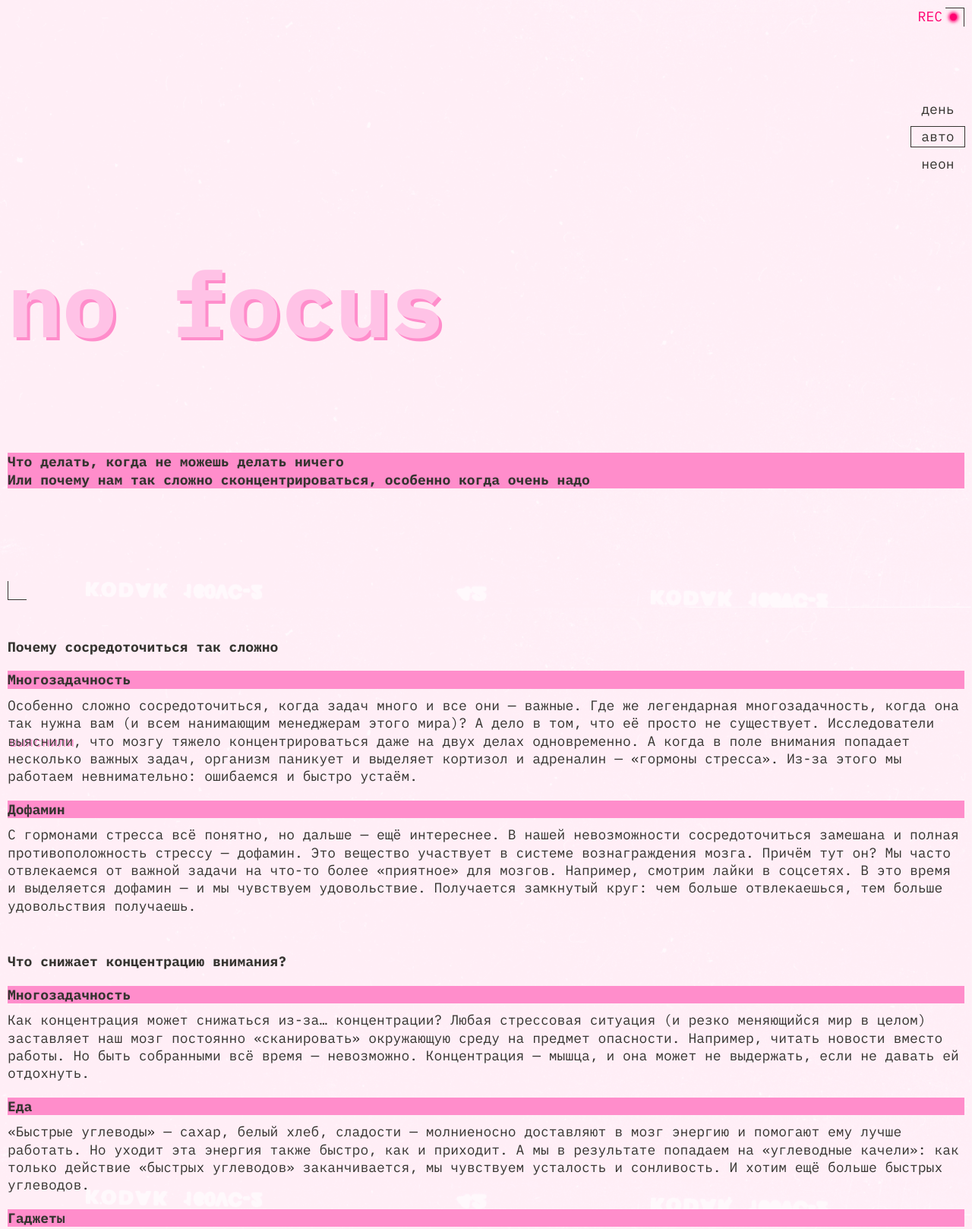
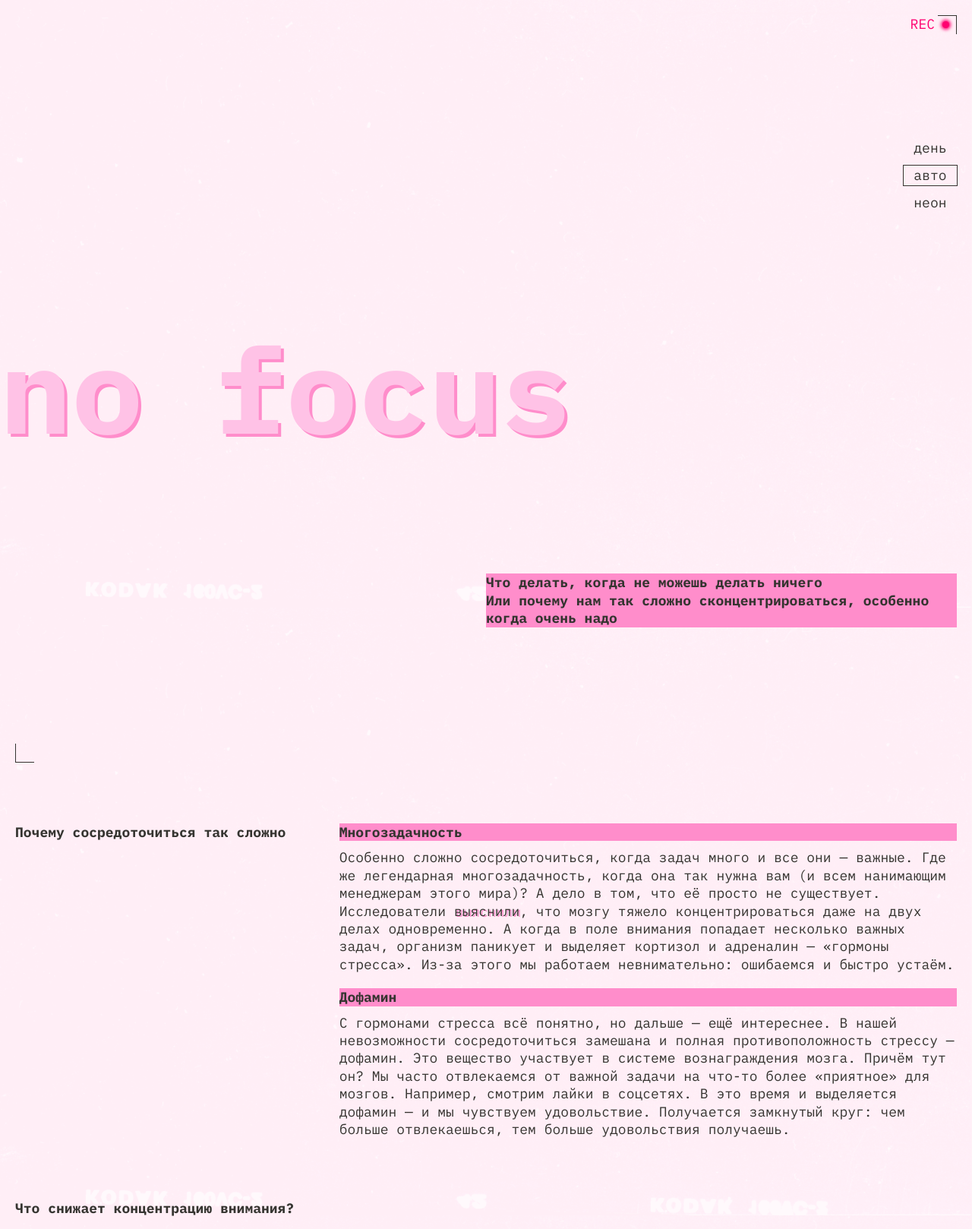
Before and after one commit to PolinaReznichenko/slozhno-sosredotochitsya-fd, a plain HTML site: page index.html in a window 1280 px wide. Shown: the top 1618 px of the page at 76% size. Drawn offline with Linux system fonts and the light colour scheme.

Commit message:
feat: add tablet resolution

```diff
--- a/styles/style.css
+++ b/styles/style.css
@@ -26,8 +26,15 @@
   position: absolute;
   width: 25px;
   height: 25px;
-  border: 1px solid #353430;
+  border: 1px solid var(--decorated-border-color);
   background: transparent;
+}
+
+.decorated-zone::before {
+  top: 10px;
+  right: 10px;
+  border-bottom: none;
+  border-left: none;
 }
 
 .decorated-zone::after {
@@ -37,24 +44,17 @@
   border-right: none;
 }
 
-.decorated-zone::before {
-  top: 10px;
-  right: 10px;
-  border-bottom: none;
-  border-left: none;
-}
-
 .header_decorative_element {
-  display: flex; /*нужен дисплей блок*/
+  display: flex; /*нужен дисплей блок для светлого*/
   flex-direction: row;
   position: absolute;
   top: 10px;
   right: 10px;
   font-family: inherit;
-  font-weight: 400;
+  font-weight: var(--font-weight-regular);
   font-size: var(--main-font-size);
   text-transform: uppercase;
-  color: #FF0070;
+  color: var(--decorative-element-color);
   line-height: 138.89%;
 }
 
@@ -64,8 +64,8 @@
   width: 9px;
   height: 9px;
   border-radius: 50%;
-  background-color: #FF0070;
-  box-shadow: 0 0 4px 2px #FF0070;
+  background-color: var(--decorative-element-color);
+  box-shadow: 0 0 4px 2px var(--decorative-element-color);
   margin: 8px 10px;
 }
 
@@ -78,6 +78,7 @@
   display: flex;
   flex-direction: column;
   gap: 10px;
+  padding-block-end: 5px;
 }
 
 .header__theme-menu-item {
@@ -85,12 +86,11 @@
 }
 
 .header__theme-menu-button {
-  font-family: inherit;
-  font-weight: 400;
+  font-weight: var(--font-weight-regular);
   font-size: var(--main-font-size);
   text-transform: lowercase;
   line-height: 100%;
-  color: var(--text-color);  /*здесь нужен цвет как у h2*/
+  color: var(--button-color);
   background-color: transparent;
   border: none;
   cursor: pointer;
@@ -102,7 +102,7 @@
 }
 
 .header__theme-menu-button_type_auto {
-  color: var(--text-color);  /*здесь нужен цвет как у h2*/
+  color: var(--button-color);
 }
 
 .header__theme-menu-button:hover {
@@ -110,16 +110,17 @@
 }
 
 .header__theme-menu-button:focus-visible {
+  outline: none;
   border-bottom: 1px solid currentColor;
 }
 
 .title {
   font-family: inherit;
-  font-weight: 700;
+  font-weight: var(--font-weight-bold);
   font-size: clamp(7.25rem, 7.0115rem + 1.0178vw, 7.5rem);
-  text-shadow: 4px 4px 0 var(--accent-color);
+  text-shadow: 4px 4px 0 var(--shadow-color);
   text-transform: lowercase;
-  color: #FFC2E6;
+  color: var(--main-title-color);
   line-height: 83%;
 }
 
@@ -129,42 +130,39 @@
 
 .title-decor {
   background-color: var(--accent-color);
-  color: var(--title-accent-color);
+  color: var(--accent-title-color);
 }
 
 .header_description-text {
-  font-family: inherit;
-  font-weight: 700;
+  font-weight: var(--font-weight-bold);
   font-size: var(--main-font-size);
-  line-height: 130%;
+  line-height: var(--main-line-height);
 }
-
 
 .content {
   padding-inline: var(--general-internal-padding);
-  padding-block: var(--content-padding);
+  padding-block: var(--content-padding-block);
   display: grid;
-  gap: 50px;
+  gap: var(--content-gap);
 }
 
 .content-section {
   display: grid;
-  gap: 20px;
+  gap: var(--section-gap);
 }
 
-.content-section_reasons {}
+/* .content-section_reasons {} */
 
 .content-section_title {
-  font-family: inherit;
-  font-weight: 700;
+  font-weight: var(--font-weight-bold);
   font-size: var(--main-font-size);
-  color: var(--text-color); /*другой цвет*/
-  line-height: 130%;
+  color: var(--section-title-color);
+  line-height: var(--main-line-height);
 }
 
 .card-list {
-  display:grid;
-  gap: 20px;
+  display: grid;
+  gap: var(--section-gap);
   list-style: none;
 }
 
@@ -174,25 +172,27 @@
 
 .card {
   display: grid;
-  gap: 10px;
+  gap: var(--card-gap);
 }
 
 .card_title {
-  font-weight: 700;
+  font-weight: var(--font-weight-bold);
   font-size: var(--main-font-size);
-  line-height: 130%;
+  line-height: var(--main-line-height);
 }
 
 .card_text {
-  font-weight: 400;
+  font-weight: var(--font-weight-regular);
   font-size: var(--main-font-size);
-  color: var(--text-color);
-  line-height: 130%;   /*подумать, как сделать отступы между параграфами*/
+  color: var(--main-text-color);
+  line-height: var(
+    --main-line-height
+  ); /*подумать, как сделать отступы между параграфами*/
 }
 
 .card_text_link {
   text-decoration: none;
-  text-shadow: 2px 1px 0 var(--accent-color);
+  text-shadow: 2px 1px 0 var(--shadow-color);
   cursor: pointer;
 }
 
@@ -204,11 +204,12 @@
   outline: 1px solid currentColor;
 }
 
-.content-section_сoncentration_problems {}
+/* .content-section_сoncentration_problems {} */
 
-.card-list_alternate {}
+.card-list_alternate {
+}
 
-.content-section_recommendations {}
+/* .content-section_recommendations {} */
 
 .content-section_container .card_title {
   margin-bottom: 20px;
@@ -216,14 +217,14 @@
 }
 
 .card-list-item_heading {
-  font-weight: 400;
+  font-weight: var(--font-weight-regular);
   font-size: var(--main-font-size);
-  line-height: 130%;
+  line-height: var(--main-line-height);
 }
 
 .content-section_gallery {
   display: grid;
-  gap: 10px;
+  gap: var(--card-gap);
   grid-auto-flow: dense;
 }
 
@@ -241,12 +242,115 @@
   block-size: 100dvh;
   min-block-size: 668px;
   padding: var(--general-internal-padding);
-  display: flex;
-  justify-content: center;
+  display: grid;
+  justify-items: center;
   align-items: center;
   position: relative;
 }
 
 .footer_title {
-  text-shadow: 2px 2px 0 var(--accent-color);
+  text-shadow: 2px 2px 0 var(--shadow-color);
 }
+
+@media (width >= 768px) {
+  .header {
+    min-block-size: 1024px;
+    padding: var(--general-internal-padding);
+  }
+
+  .decorated-zone::before {
+    top: 20px;
+    right: 20px;
+  }
+
+  .decorated-zone::after {
+    bottom: 20px;
+    left: 20px;
+  }
+
+  .header_decorative_element {
+    top: 20px;
+    right: 20px;
+  }
+
+  .header_description {
+    inline-size: 50%;
+    justify-self: end;
+  }
+
+  .title {
+    font-size: clamp(7.5rem, 0.5625rem + 14.4531vw, 9.8125rem);
+    margin-inline-start: -20px;
+  }
+
+  .content {
+    padding-inline: var(--general-internal-padding);
+    padding-block: var(--content-padding-block);
+    gap: var(--content-gap);
+  }
+
+  .content-section {
+    grid-template-columns: 1fr 2fr;
+  }
+
+  /* .content-section_reasons {} */
+
+  .content-section_title {
+    grid-column: 1;
+  }
+
+  .card-list {
+    grid-column: 2;
+  }
+
+  /* .content-section_сoncentration_problems {} */
+
+  .card-list_alternate {
+    grid-column: 1 / 3;
+  }
+
+  /* .content-section_recommendations {} */
+
+  .content-section_gallery {
+    grid-template-columns: repeat(3, 1fr);
+    gap: var(--section-gap);
+  }
+
+  .content-section_gallery .content-section_title {
+    grid-column: 1 / 4;
+  }
+
+  .gallery__image:nth-of-type(1) {
+    grid-column: 1 / 3;
+    grid-row: 2 / 3;
+  }
+
+  .gallery__image:nth-of-type(2) {
+    grid-column: 3 / 4;
+    grid-row: 2 / 4;
+  }
+
+  .gallery__image:nth-of-type(3) {
+    grid-column: 1 / 2;
+    grid-row: 3 / 5;
+  }
+
+  .gallery__image:nth-of-type(4) {
+    grid-column: 2 / 3;
+    grid-row: 3 / 4;
+  }
+
+  .gallery__image:nth-of-type(5) {
+    grid-column: 2 / 4;
+    grid-row: 4 / 5;
+  }
+
+  .footer {
+    min-block-size: 1024px;
+    padding: var(--general-internal-padding);
+  }
+
+  .footer_title {
+    margin-inline-start: 0;
+  }
+}
--- a/styles/variables.css
+++ b/styles/variables.css
@@ -5,11 +5,36 @@
 :root {
   --background-image: url(../images/cover-image-light.png);
   --background-color: #FFF1F7;
+ /*ТЕКСТ*/
   --main-font: "IBM Plex mono";
   --main-font-size: 18px;
+  --font-weight-bold: 700;
+  --font-weight-regular: 400;
+  --main-line-height: 130%;
+ /*ПАДДИНГИ*/
   --general-internal-padding: 10px;
+  --content-padding-block: 40px;
+ /*ГЭП*/
+  --content-gap: 50px;
+  --section-gap: 20px;
+  --card-gap: 10px;
+  /*АКЦЕНТ*/
   --accent-color: #FF8DCB;
-  --title-accent-color: #353430;
-  --text-color: #353430;
-  --content-padding: 40px;
+  --accent-title-color: #353430;
+  /*ЦВЕТА*/
+  --main-title-color: #FFC2E6;
+  --section-title-color: #353430;
+  --main-text-color: #353430;
+  --button-color: #353430;
+  --shadow-color: #FF8DCB;
+  --decorative-element-color: #FF0070;
+  --decorated-border-color: #353430;
 }
+
+@media (width >= 768px) {
+  :root {
+    --general-internal-padding: 20px;
+    --content-padding-block: 60px;
+    --content-gap: 80px;
+  }
+}
```
